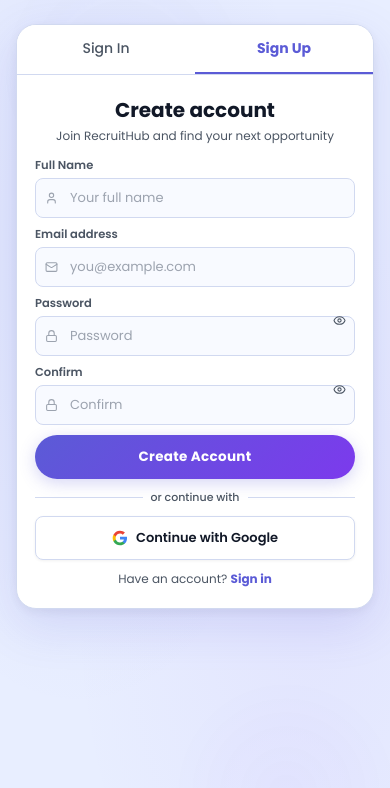
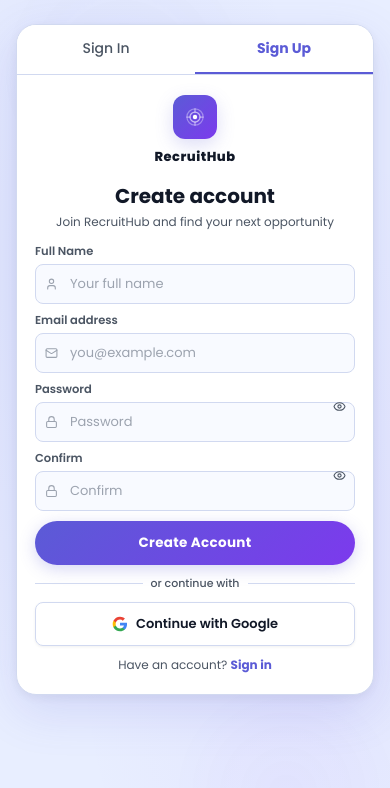
Before and after one commit to pandimahalakshmi/Application-Tracking-System, a React (Vite) app: page /signup in a window 390 px wide. Shown: the top 788 px of the page. Built offline with nearby package versions, Linux system fonts and the light colour scheme; no server answers.

Commit message:
fix: show logo mobile only on signin/signup forms

```diff
--- a/frontend/pages/AuthPage.jsx
+++ b/frontend/pages/AuthPage.jsx
@@ -228,7 +228,7 @@
           .ac{height:auto!important;min-height:unset!important;flex-direction:column!important;}
           .pw-grid{grid-template-columns:1fr!important;}
         }
-        @media(min-width:600px){.mt{display:none!important;}.fp .logo-mob{display:none!important;}}
+        @media(min-width:600px){.mt{display:none!important;}.mob-logo{display:none!important;}}
       `}</style>
 
       <div style={{ minHeight:'100vh', background:`radial-gradient(ellipse at 20% 30%,${P}12 0%,transparent 55%),radial-gradient(ellipse at 80% 70%,${S}0D 0%,transparent 55%),#E8EEFF`, display:'flex', alignItems:'flex-start', justifyContent:'center', padding:'16px', paddingTop:'24px', paddingBottom:'24px', fontFamily:FONT, position:'relative', overflow:'auto' }}>
@@ -249,6 +249,13 @@
 
           {/* ── SIGN IN ── */}
           <div className={`fp si-f${!isSignup?' am':''}`}>
+            {/* Logo — mobile only */}
+            <div className="mob-logo" style={{ display:'flex', flexDirection:'column', alignItems:'center', marginBottom:16 }}>
+              <div style={{ width:44, height:44, borderRadius:12, background:GRAD, display:'flex', alignItems:'center', justifyContent:'center', marginBottom:8, boxShadow:`0 6px 18px ${P}35` }}>
+                <svg width="20" height="20" viewBox="0 0 32 32" fill="none"><circle cx="16" cy="16" r="13" stroke="rgba(255,255,255,0.35)" strokeWidth="2"/><circle cx="16" cy="16" r="8" stroke="rgba(255,255,255,0.6)" strokeWidth="2"/><circle cx="16" cy="16" r="3.5" fill="white"/><line x1="16" y1="3" x2="16" y2="8" stroke="white" strokeWidth="2" strokeLinecap="round" opacity="0.5"/><line x1="16" y1="24" x2="16" y2="29" stroke="white" strokeWidth="2" strokeLinecap="round" opacity="0.5"/><line x1="3" y1="16" x2="8" y2="16" stroke="white" strokeWidth="2" strokeLinecap="round" opacity="0.5"/><line x1="24" y1="16" x2="29" y2="16" stroke="white" strokeWidth="2" strokeLinecap="round" opacity="0.5"/></svg>
+              </div>
+              <span style={{ color:TX, fontWeight:800, fontSize:13, letterSpacing:0.5, fontFamily:FONT }}>RecruitHub</span>
+            </div>
             <h2 style={{ color:TX, fontWeight:700, fontSize:20, margin:'0 0 2px', textAlign:'center', fontFamily:FONT }}>Welcome back</h2>
             <p style={{ color:MU, fontSize:12, textAlign:'center', margin:'0 0 16px', fontFamily:FONT }}>Sign in to continue to your account</p>
 
@@ -279,6 +286,13 @@
 
           {/* ── SIGN UP ── */}
           <div className={`fp su-f${isSignup?' am':''}`}>
+            {/* Logo — mobile only */}
+            <div className="mob-logo" style={{ display:'flex', flexDirection:'column', alignItems:'center', marginBottom:14 }}>
+              <div style={{ width:44, height:44, borderRadius:12, background:GRAD, display:'flex', alignItems:'center', justifyContent:'center', marginBottom:8, boxShadow:`0 6px 18px ${P}35` }}>
+                <svg width="20" height="20" viewBox="0 0 32 32" fill="none"><circle cx="16" cy="16" r="13" stroke="rgba(255,255,255,0.35)" strokeWidth="2"/><circle cx="16" cy="16" r="8" stroke="rgba(255,255,255,0.6)" strokeWidth="2"/><circle cx="16" cy="16" r="3.5" fill="white"/><line x1="16" y1="3" x2="16" y2="8" stroke="white" strokeWidth="2" strokeLinecap="round" opacity="0.5"/><line x1="16" y1="24" x2="16" y2="29" stroke="white" strokeWidth="2" strokeLinecap="round" opacity="0.5"/><line x1="3" y1="16" x2="8" y2="16" stroke="white" strokeWidth="2" strokeLinecap="round" opacity="0.5"/><line x1="24" y1="16" x2="29" y2="16" stroke="white" strokeWidth="2" strokeLinecap="round" opacity="0.5"/></svg>
+              </div>
+              <span style={{ color:TX, fontWeight:800, fontSize:13, letterSpacing:0.5, fontFamily:FONT }}>RecruitHub</span>
+            </div>
             <h2 style={{ color:TX, fontWeight:700, fontSize:20, margin:'0 0 2px', textAlign:'center', fontFamily:FONT }}>Create account</h2>
             <p style={{ color:MU, fontSize:12, textAlign:'center', margin:'0 0 12px', fontFamily:FONT }}>Join RecruitHub and find your next opportunity</p>
 
```
